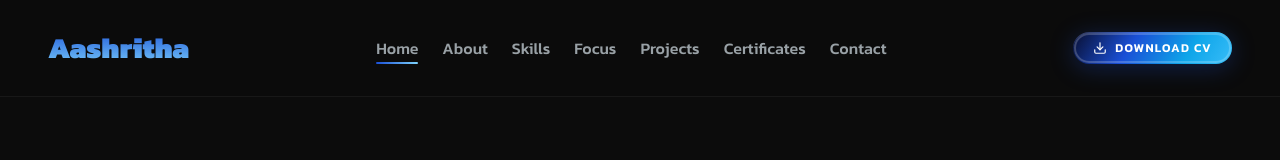
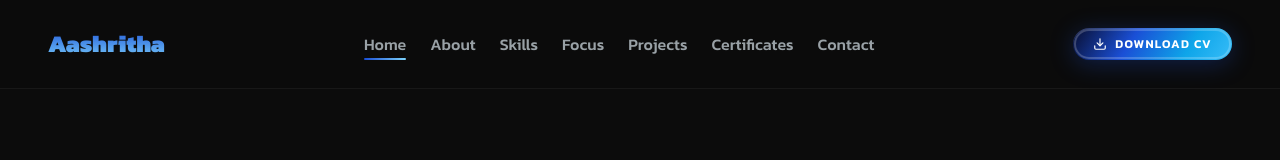
Before and after one commit to Aashritha-2005/Portfolio, a React (Vite) app: page / in a window 1280 px wide. Shown: the top 160 px of the page. Built offline with nearby package versions, Linux system fonts and the light colour scheme.

Commit message:
Change Navbar title font size from 29px to 24px

```diff
--- a/src/components/Navbar.tsx
+++ b/src/components/Navbar.tsx
@@ -33,7 +33,7 @@ export default function Navbar() {
   return (
     <FadeIn y={-20} delay={0}>
       <nav className="fixed top-0 left-0 right-0 z-50 flex items-center justify-between px-6 md:px-12 py-[26px] bg-[#0C0C0C]/80 backdrop-blur-md border-b border-white/5">
-        <span className="text-[29px] font-black hero-heading">Aashritha</span>
+        <span className="text-[24px] font-black hero-heading">Aashritha</span>
         <ul className="hidden md:flex items-center gap-6">
           {links.map((link) => {
             const isActive = active === link
```
